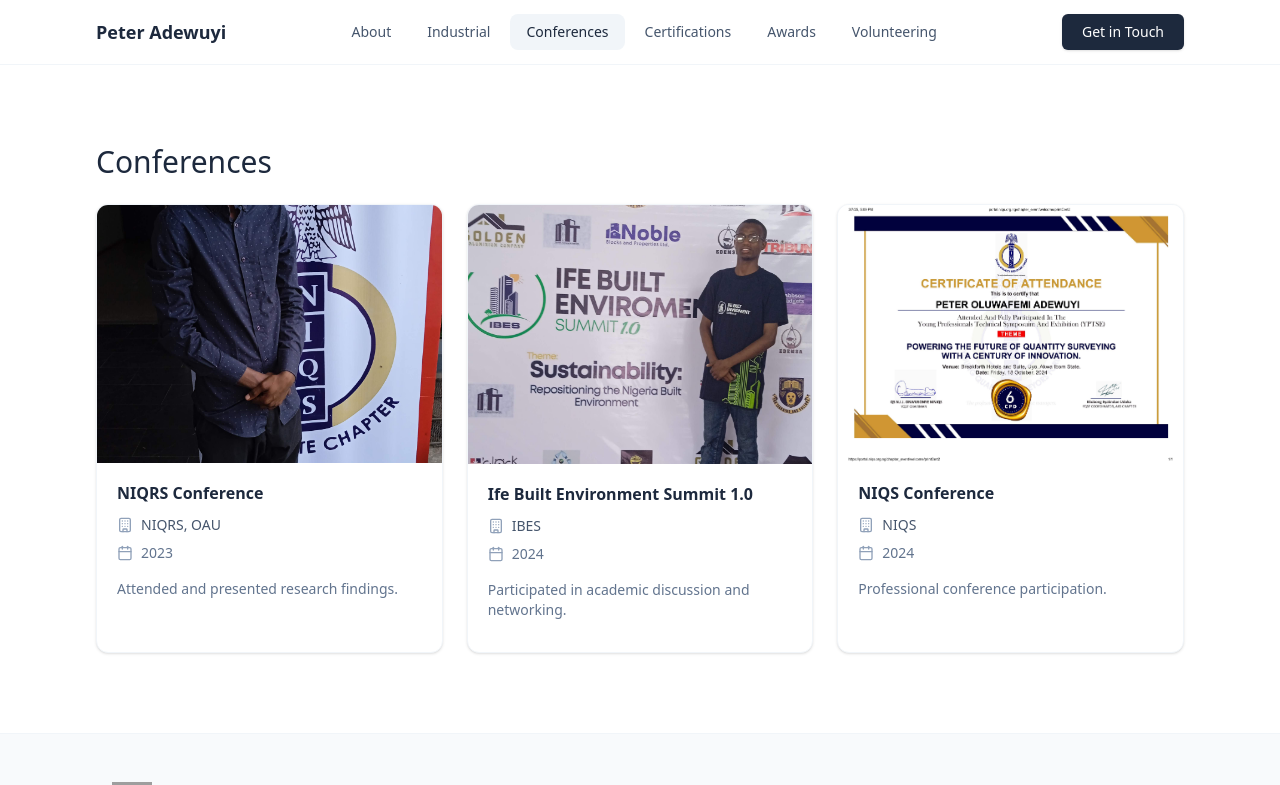
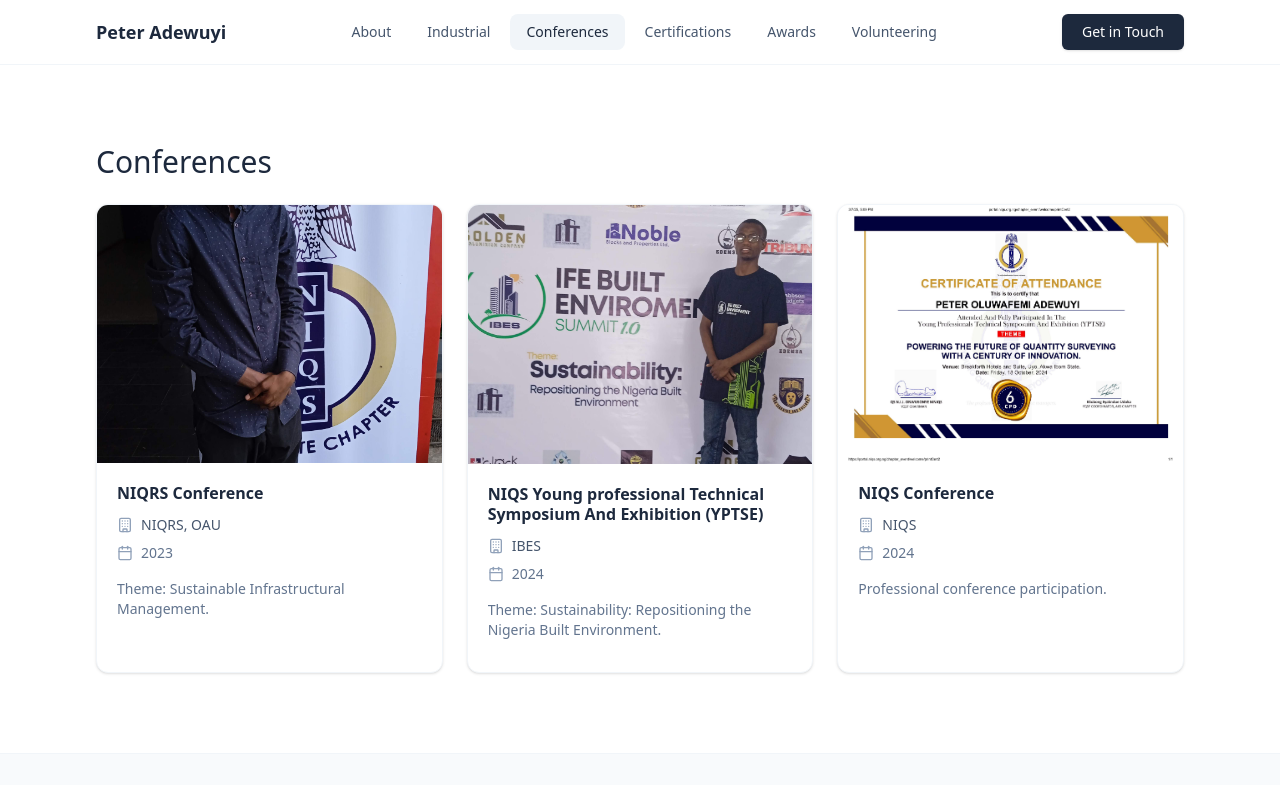
Before and after one commit to IDGoodness/portfolio-peter-2, a React (Vite) app: page /research-experience in a window 1280 px wide. Shown: the top 785 px of the page. Built offline with nearby package versions, Linux system fonts and the light colour scheme; grey boxes are pictures that could not be loaded.

Commit message:
Awards, udated.

```diff
--- a/src/Pages/Awards.jsx
+++ b/src/Pages/Awards.jsx
@@ -20,45 +20,45 @@
       "For the graduating student with the best average score in Computer Laboratory Workshop; Application of Quantity Surveying Software I and II (QTS 415 and QTS 517) with a CGPA not less than 3.50 in the Department of Quantity Surveying.",
     image_url: "/src/assets/awards/award1.jpg",
   },
-  {
-    id: 2,
-    title: "Certificate of Membership - Baptist Student Fellowship",
-    organization: "Mission Subgroup, Baptist Student Fellowship, OAU",
-    year: "2024",
-    category: "Leadership",
-    description: "For the immense contribution to the subgroup.",
-    image_url: "/src/assets/awards/award2.jpg",
-  },
-  {
-    id: 3,
-    title: "Certificate of Academic Excellence - Baptist Student Fellowship",
-    organization: "Academic Unit, Baptist Student Fellowship, OAU",
-    year: "2024",
-    category: "Academic",
-    description:
-      "As the best graduating student in the Faculty of Environmental Design and Management, Baptist Student Fellowship, Obafemi Awolowo University, in the 2022/2023 academic session.",
-    image_url: "/src/assets/awards/award3.jpg",
-  },
-  {
-    id: 4,
-    title: "Certificate of Appreciation - Baptist Student Fellowship",
-    organization: "Baptist Student Fellowship, OAU",
-    year: "2024",
-    category: "Leadership",
-    description:
-      "Commendation for contributing assiduosly to the successful Final Year Brethren program in the Baptist Student Fellowship, Obafemi Awolowo University, Ile-Ife, having served as the Prayer Head.",
-    image_url: "/src/assets/awards/award4.jpg",
-  },
-  {
-    id: 5,
-    title: "Certificate of Membership - Baptist Student Fellowship",
-    organization: "Baptist Student Fellowship, OAU",
-    year: "2024",
-    category: "Leadership",
-    description:
-      "Has been a member of the fellowship and graduated during the 2022/2023 academic session.",
-    image_url: "/src/assets/awards/award5.jpg",
-  },
+  // {
+  //   id: 2,
+  //   title: "Certificate of Membership - Baptist Student Fellowship",
+  //   organization: "Mission Subgroup, Baptist Student Fellowship, OAU",
+  //   year: "2024",
+  //   category: "Leadership",
+  //   description: "For the immense contribution to the subgroup.",
+  //   image_url: "/src/assets/awards/award2.jpg",
+  // },
+  // {
+  //   id: 3,
+  //   title: "Certificate of Academic Excellence - Baptist Student Fellowship",
+  //   organization: "Academic Unit, Baptist Student Fellowship, OAU",
+  //   year: "2024",
+  //   category: "Academic",
+  //   description:
+  //     "As the best graduating student in the Faculty of Environmental Design and Management, Baptist Student Fellowship, Obafemi Awolowo University, in the 2022/2023 academic session.",
+  //   image_url: "/src/assets/awards/award3.jpg",
+  // },
+  // {
+  //   id: 4,
+  //   title: "Certificate of Appreciation - Baptist Student Fellowship",
+  //   organization: "Baptist Student Fellowship, OAU",
+  //   year: "2024",
+  //   category: "Leadership",
+  //   description:
+  //     "Commendation for contributing assiduosly to the successful Final Year Brethren program in the Baptist Student Fellowship, Obafemi Awolowo University, Ile-Ife, having served as the Prayer Head.",
+  //   image_url: "/src/assets/awards/award4.jpg",
+  // },
+  // {
+  //   id: 5,
+  //   title: "Certificate of Membership - Baptist Student Fellowship",
+  //   organization: "Baptist Student Fellowship, OAU",
+  //   year: "2024",
+  //   category: "Leadership",
+  //   description:
+  //     "Has been a member of the fellowship and graduated during the 2022/2023 academic session.",
+  //   image_url: "/src/assets/awards/award5.jpg",
+  // },
   {
     id: 6,
     title: "Consol Associates Prize.",
@@ -79,16 +79,16 @@
       "For the graduating student with the best average score in Measurement of Electrical Services Installation (QTS 511) and Measurement of Mechanical Services Installation (QTS 512) with a CGPA not less than 3.50 in the Department of Quantity Surveying.",
     image_url: "/src/assets/awards/award7.jpg",
   },
-  {
-    id: 8,
-    title: "Master Bill Micro Systems LTD Prize",
-    organization: "Obafemi Awolowo University, Ile-Ife, Nigeria",
-    year: "2024",
-    category: "Academic",
-    description:
-      "For the graduating student with the best average score in Computer Laboratory Workshop; Application of Quantity Surveying Software I and II (QTS 415 and QTS 517) with a CGPA not less than 3.50 in the Department of Quantity Surveying.",
-    image_url: "/src/assets/awards/award8.jpg",
-  },
+  // {
+  //   id: 8,
+  //   title: "Master Bill Micro Systems LTD Prize",
+  //   organization: "Obafemi Awolowo University, Ile-Ife, Nigeria",
+  //   year: "2024",
+  //   category: "Academic",
+  //   description:
+  //     "For the graduating student with the best average score in Computer Laboratory Workshop; Application of Quantity Surveying Software I and II (QTS 415 and QTS 517) with a CGPA not less than 3.50 in the Department of Quantity Surveying.",
+  //   image_url: "/src/assets/awards/award8.jpg",
+  // },
   {
     id: 9,
     title: "Award of Excellence - Mr Lecturer",
@@ -98,26 +98,26 @@
     description: "For outstanding performance and excellence in academics.",
     image_url: "/src/assets/awards/award9.jpg",
   },
-  {
-    id: 10,
-    title: "Mosobalaje A. Asupoto Prize",
-    organization: "Obafemi Awolowo University, Ile-Ife, Nigeria",
-    year: "2024",
-    category: "Academic",
-    description:
-      "For the graduating student with the best average score in Measurement of Electrical Services Installation (QTS 511) and Measurement of Mechanical Services Installation (QTS 512) with a CGPA not less than 3.50 in the Department of Quantity Surveying.",
-    image_url: "/src/assets/awards/award10.jpg",
-  },
-  {
-    id: 11,
-    title: "Consol Associates Prize.",
-    organization: "Consol Associates - OAU",
-    year: "2024",
-    category: "Academic",
-    description:
-      "For the best graduating student with the best average score in the Professional Practice and Procedure I and II (QTS 417 and QTS 518) with a CGPA not less than 3.50 in the Department of Quantity Surveying.",
-    image_url: "/src/assets/awards/award11.jpg",
-  },
+  // {
+  //   id: 10,
+  //   title: "Mosobalaje A. Asupoto Prize",
+  //   organization: "Obafemi Awolowo University, Ile-Ife, Nigeria",
+  //   year: "2024",
+  //   category: "Academic",
+  //   description:
+  //     "For the graduating student with the best average score in Measurement of Electrical Services Installation (QTS 511) and Measurement of Mechanical Services Installation (QTS 512) with a CGPA not less than 3.50 in the Department of Quantity Surveying.",
+  //   image_url: "/src/assets/awards/award10.jpg",
+  // },
+  // {
+  //   id: 11,
+  //   title: "Consol Associates Prize.",
+  //   organization: "Consol Associates - OAU",
+  //   year: "2024",
+  //   category: "Academic",
+  //   description:
+  //     "For the best graduating student with the best average score in the Professional Practice and Procedure I and II (QTS 417 and QTS 518) with a CGPA not less than 3.50 in the Department of Quantity Surveying.",
+  //   image_url: "/src/assets/awards/award11.jpg",
+  // },
   {
     id: 12,
     title: "Top 100 Africa Future Leaders 2025",
--- a/src/Pages/ResearchExperience.jsx
+++ b/src/Pages/ResearchExperience.jsx
@@ -11,14 +11,15 @@
     title: "NIQRS Conference",
     issuing_body: "NIQRS, OAU",
     year: "2023",
-    description: "Attended and presented research findings.",
+    description: "Theme: Sustainable Infrastructural Management.",
     certificate_image: conference1,
   },
   {
-    title: "Ife Built Environment Summit 1.0",
+    title: "NIQS Young professional Technical Symposium And Exhibition (YPTSE)",
     issuing_body: "IBES",
     year: "2024",
-    description: "Participated in academic discussion and networking.",
+    description:
+      "Theme: Sustainability: Repositioning the Nigeria Built Environment.",
     certificate_image: conference2,
   },
   {
```
